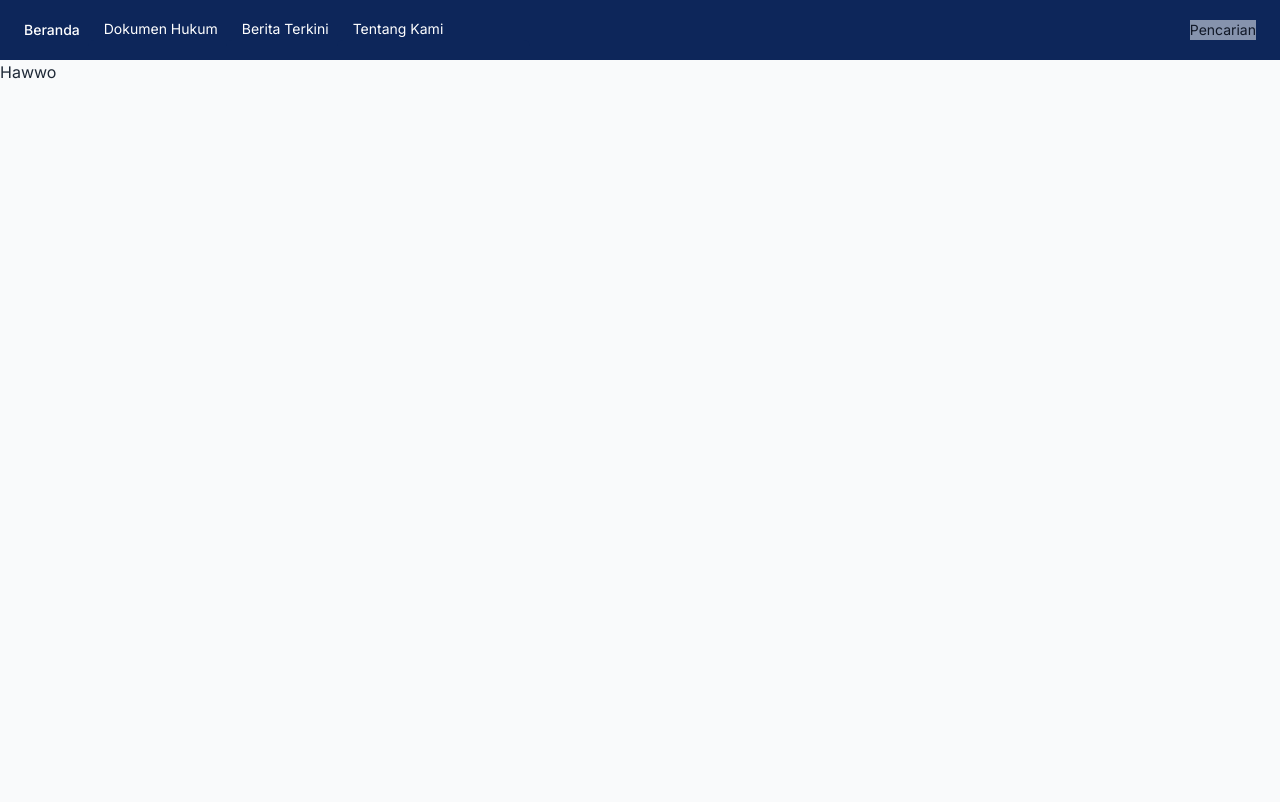
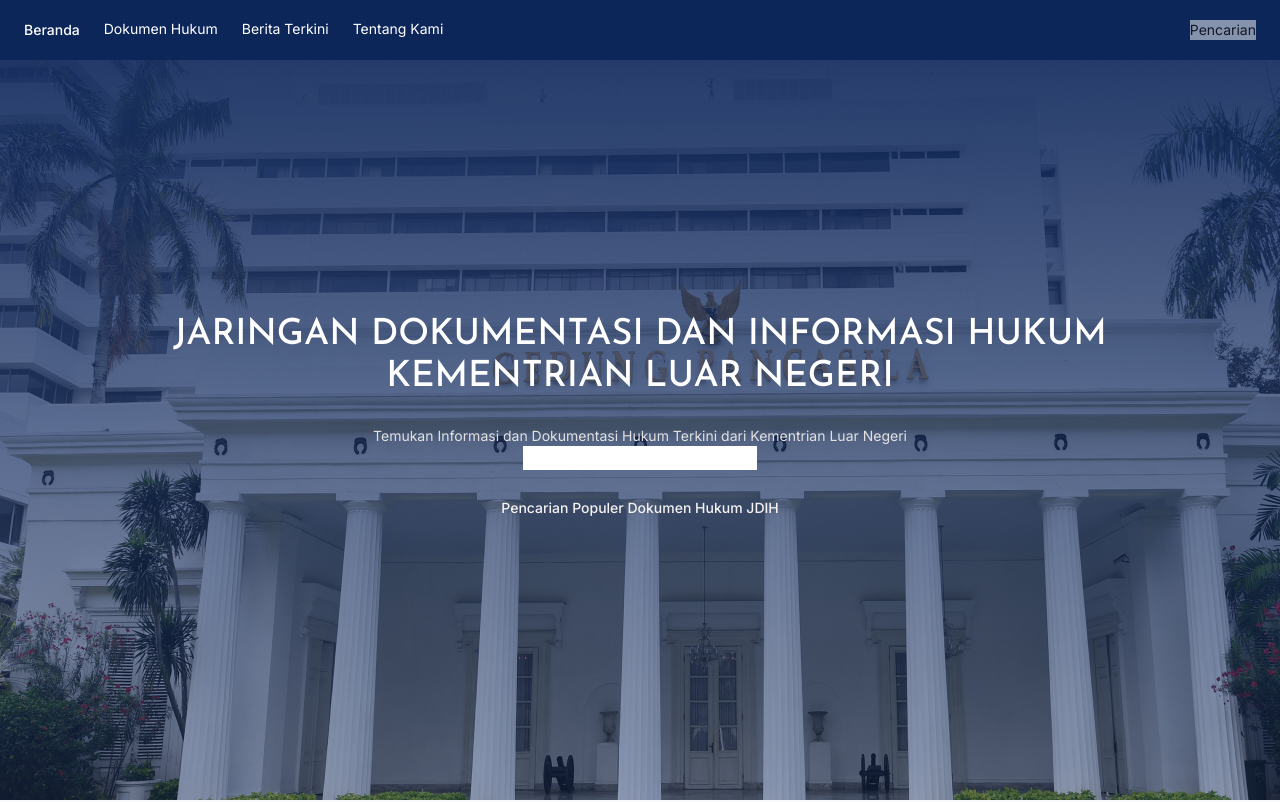
Before and after one commit to FelineJTD/jdih-kemlu, a Next.js app: page / in a window 1280 px wide. Shown: the top 802 px of the page. Built offline with nearby package versions, Linux system fonts and the light colour scheme.

Commit message:
add main hero section

```diff
--- a/pages/index.js
+++ b/pages/index.js
@@ -10,8 +10,22 @@
         <link rel="icon" href="/favicon.ico" />
       </Head>
 
-      <main className=''>
-        Hawwo
+      <main>
+        {/* MAIN HERO SECTION */}
+        <section className='bg-[url("/images/homepage/img-background-hero.png")] h-[calc(100vh-60px)] bg-cover bg-center bg-no-repeat relative text-white'>
+          {/* overlay */}
+          <div className='absolute top-0 left-0 w-full h-full bg-gradient-to-b from-primary-700/90 to-primary-700/40 z-0' aria-hidden />
+          {/* content */}
+          <div className='h-full w-full flex flex-col items-center justify-center relative'>
+            <h1 className='uppercase text-center mb-7'>
+              Jaringan Dokumentasi dan Informasi Hukum<br />
+              Kementrian Luar Negeri
+            </h1>
+            <p className='text-neutral-200'>Temukan Informasi dan Dokumentasi Hukum Terkini dari Kementrian Luar Negeri</p>
+            <input type='text' className='mb-7' />
+            <p className='font-medium mb-7 text-neutral-100'>Pencarian Populer Dokumen Hukum JDIH</p>
+          </div>
+        </section>
       </main>
     </div>
   )
--- a/styles/globals.css
+++ b/styles/globals.css
@@ -35,13 +35,11 @@
   font-family: 'Inter', sans-serif;
   font-style: normal;
   font-weight: 400;
-  font-size: 14px;
-  line-height: 20px;
 }
 
 h1 {
-  font-size: 48px;
-  line-height: 58px;
+  font-size: 36px;
+  line-height: 42px;
 }
 
 h2 {
@@ -65,6 +63,11 @@
 }
 
 h6 {
+  font-size: 14px;
+  line-height: 20px;
+}
+
+a, p {
   font-size: 14px;
   line-height: 20px;
 }
```
Also changed, not shown: public/images/homepage/img-background-hero.png (added).
